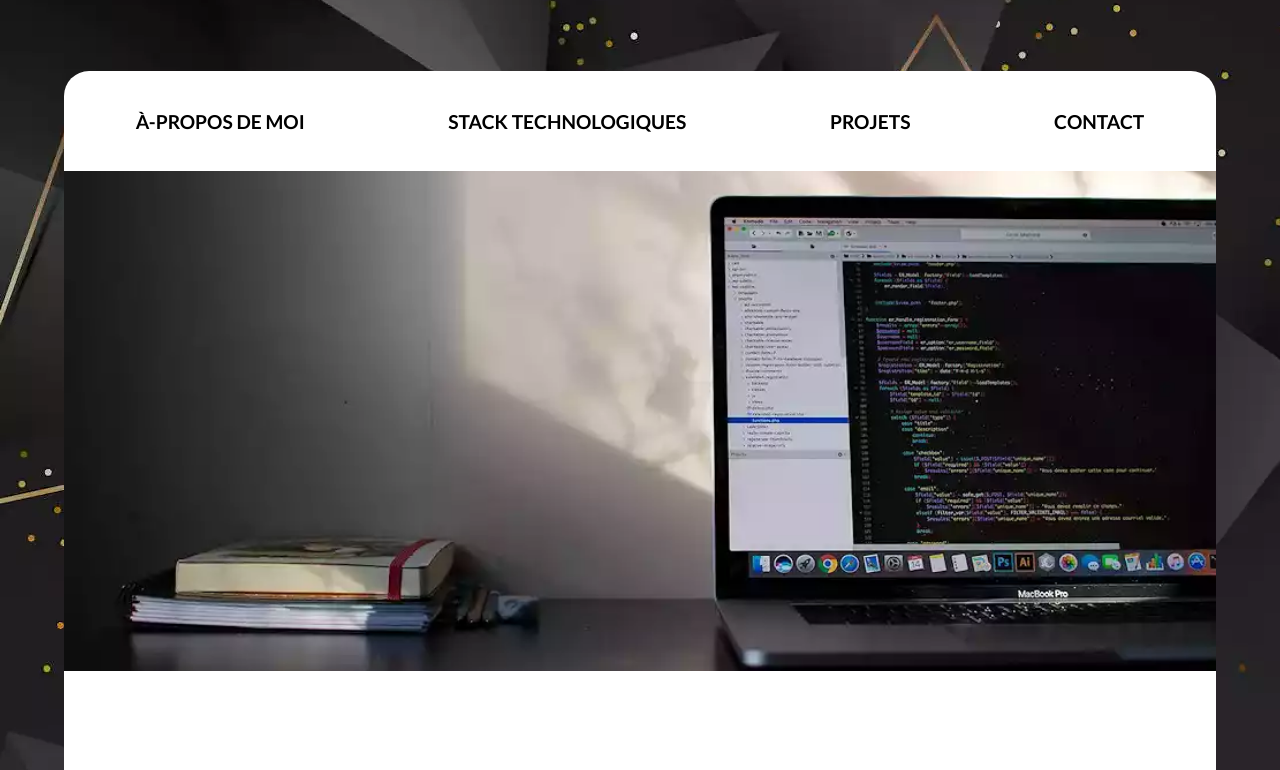
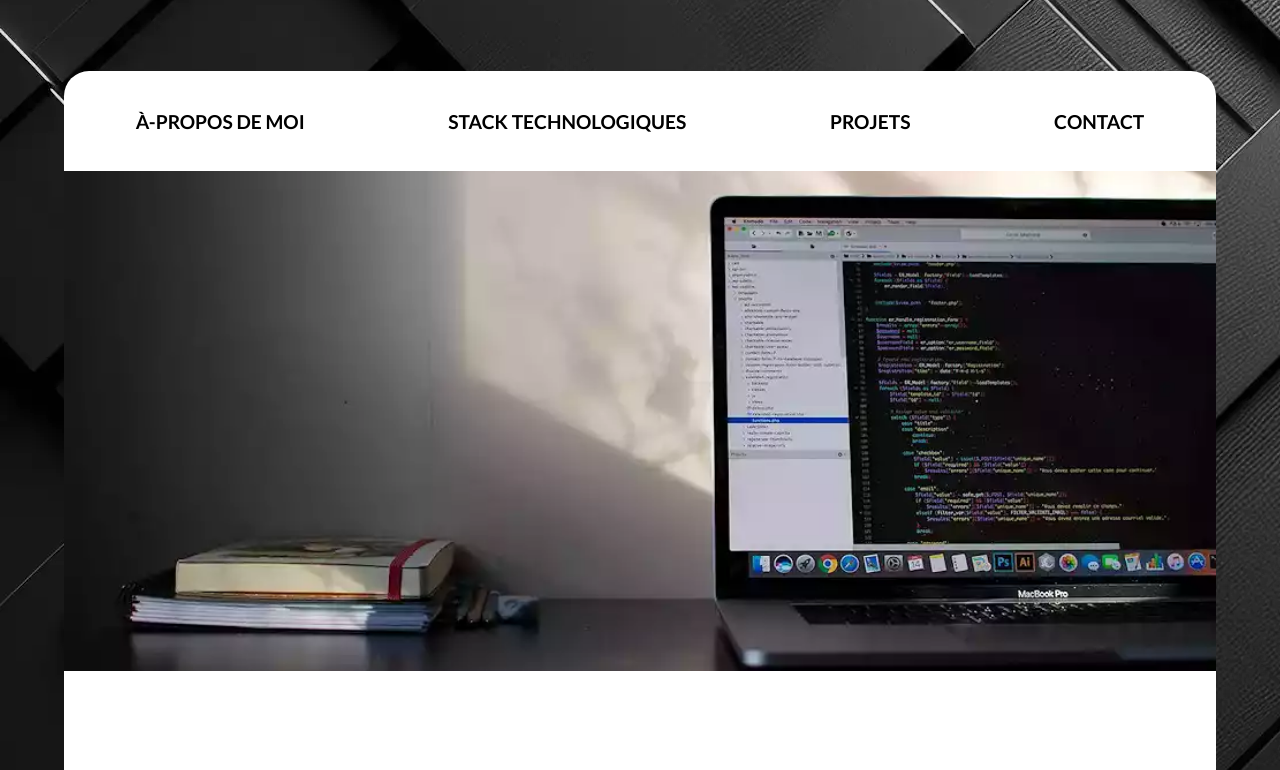
Before and after one commit to Thierry-E/OC-P12_PortFolio, a website: page index.html in a window 1280 px wide. Shown: the part 219-989 px from the top of the page. Drawn offline with nearby package versions, Linux system fonts and the light colour scheme.

Commit message:
Misa à jour du CV et changement du fond du site.

```diff
--- a/sass/base/_base.scss
+++ b/sass/base/_base.scss
@@ -11,7 +11,7 @@
 
 body {
   @include font_Text;
-  background: url('../../assets/images/fond.webp');
+  background: url('../../assets/images/Fond_black.webp');
   background-repeat: repeat;
 }
 
```
Also changed, not shown: assets/images/Fond_black.webp (added), assets/images/fond.webp (deleted), assets/style/styles.css, 1 other file.
